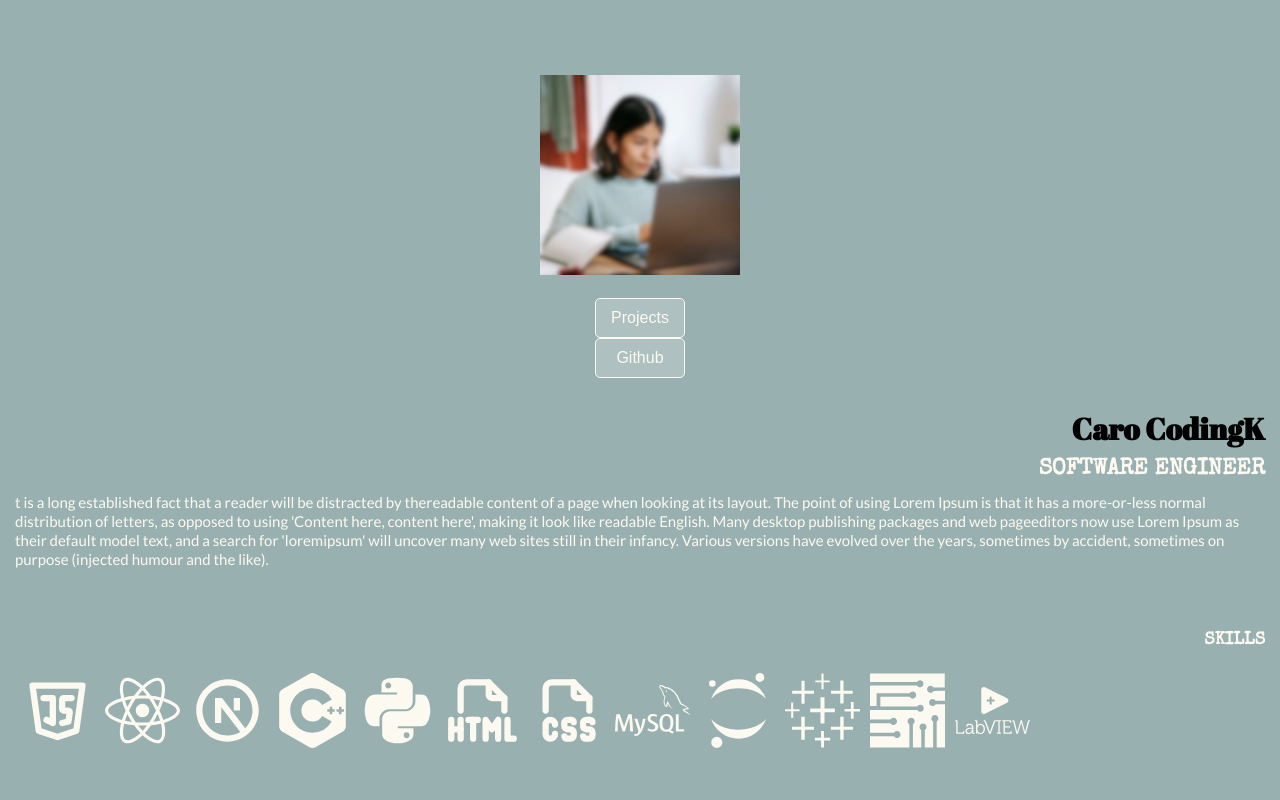
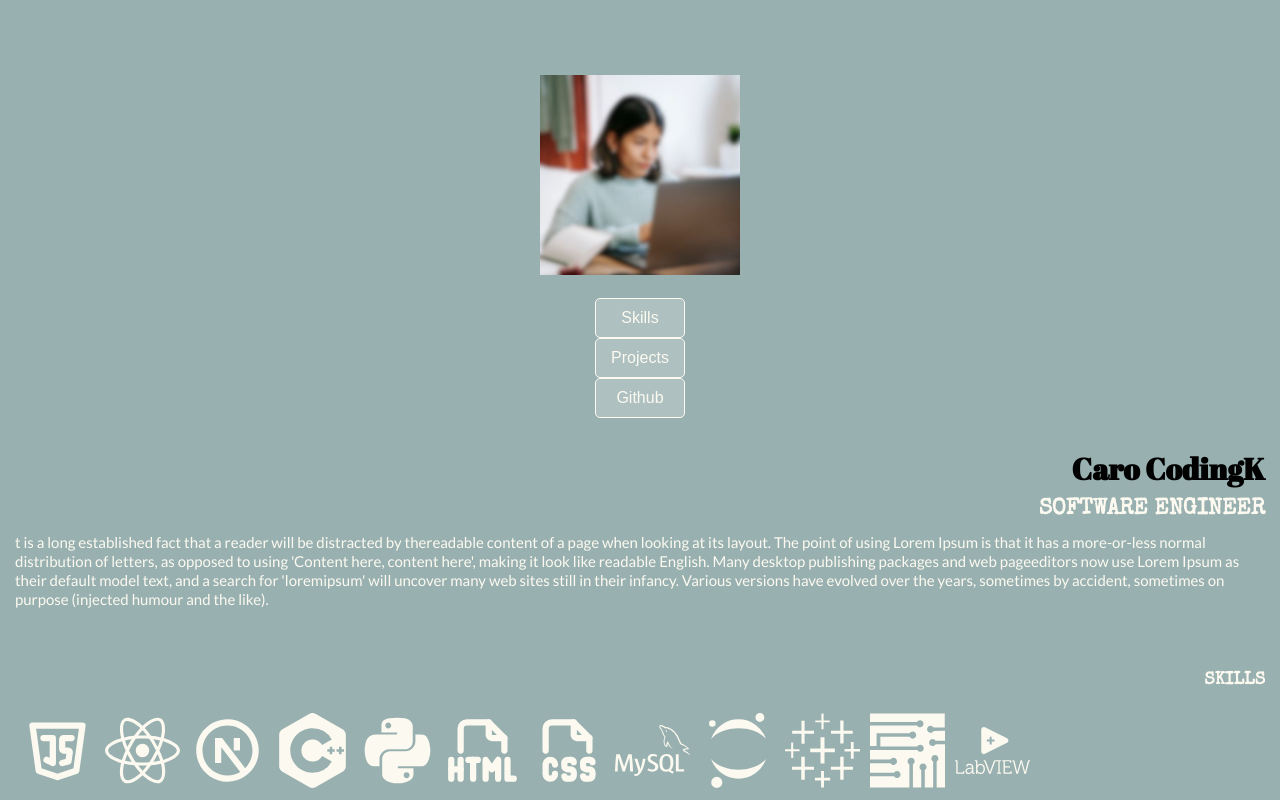
Before and after one commit to carocodingk/carocodingk.github.io, a Next.js app: page / in a window 1280 px wide. Shown: the top 800 px of the page. Built offline with nearby package versions, Linux system fonts and the light colour scheme.

Commit message:
Added button to linksbar to reference skills

```diff
--- a/components/LinksBar.jsx
+++ b/components/LinksBar.jsx
@@ -4,6 +4,13 @@ import style from "../styles/components.module.css"
 function LinksBar(){
   return(
     <div id={style.linksbar}>
+        <Link href={'#Skills'}>
+          <input type="button"
+            className={style.linksbar_button}
+            value="Skills"
+            onClick={()=>console.log("Projects")}
+          />
+        </Link>
         <Link href={'#Projects'}>
           <input type="button"
             className={style.linksbar_button}
```
